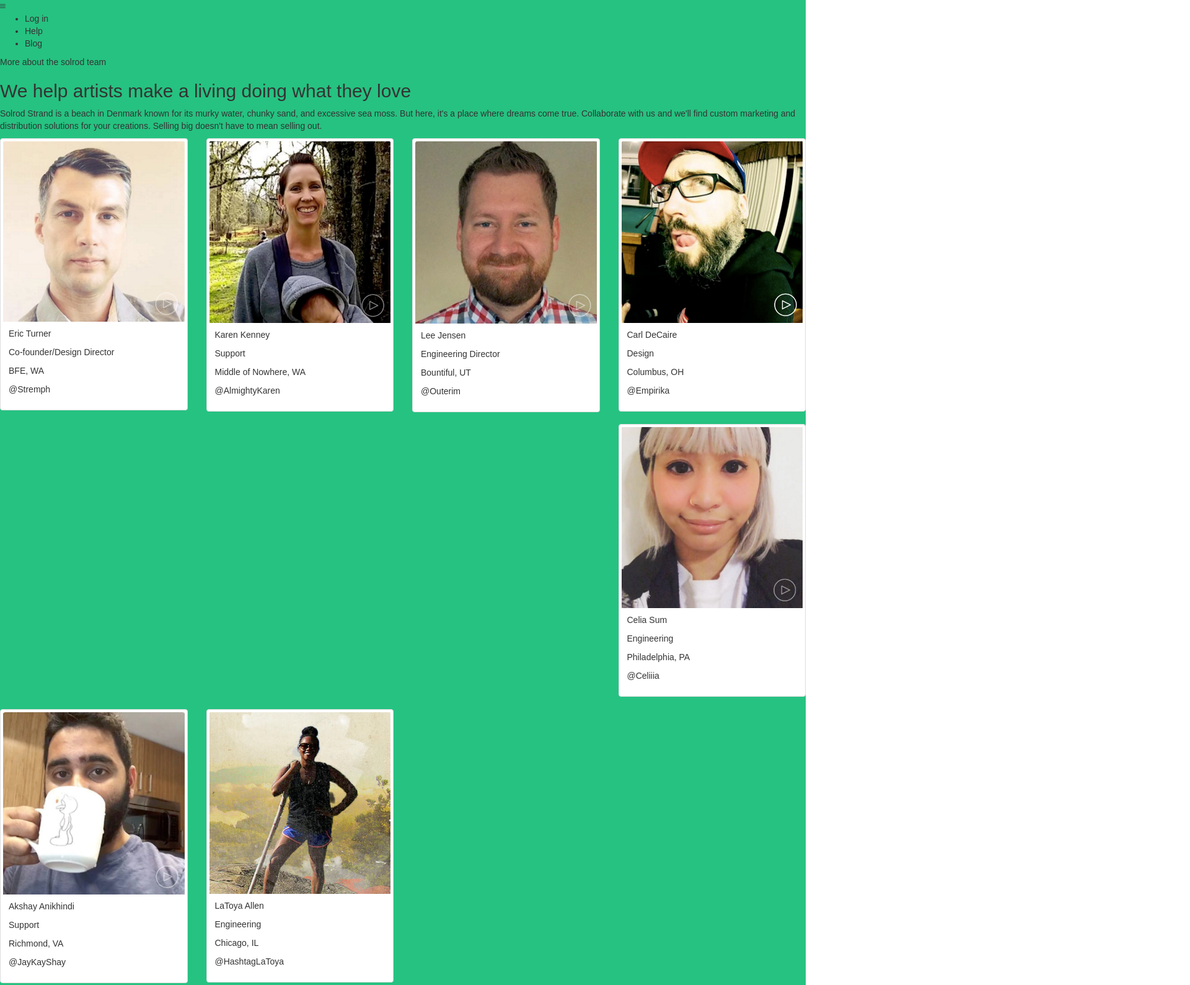
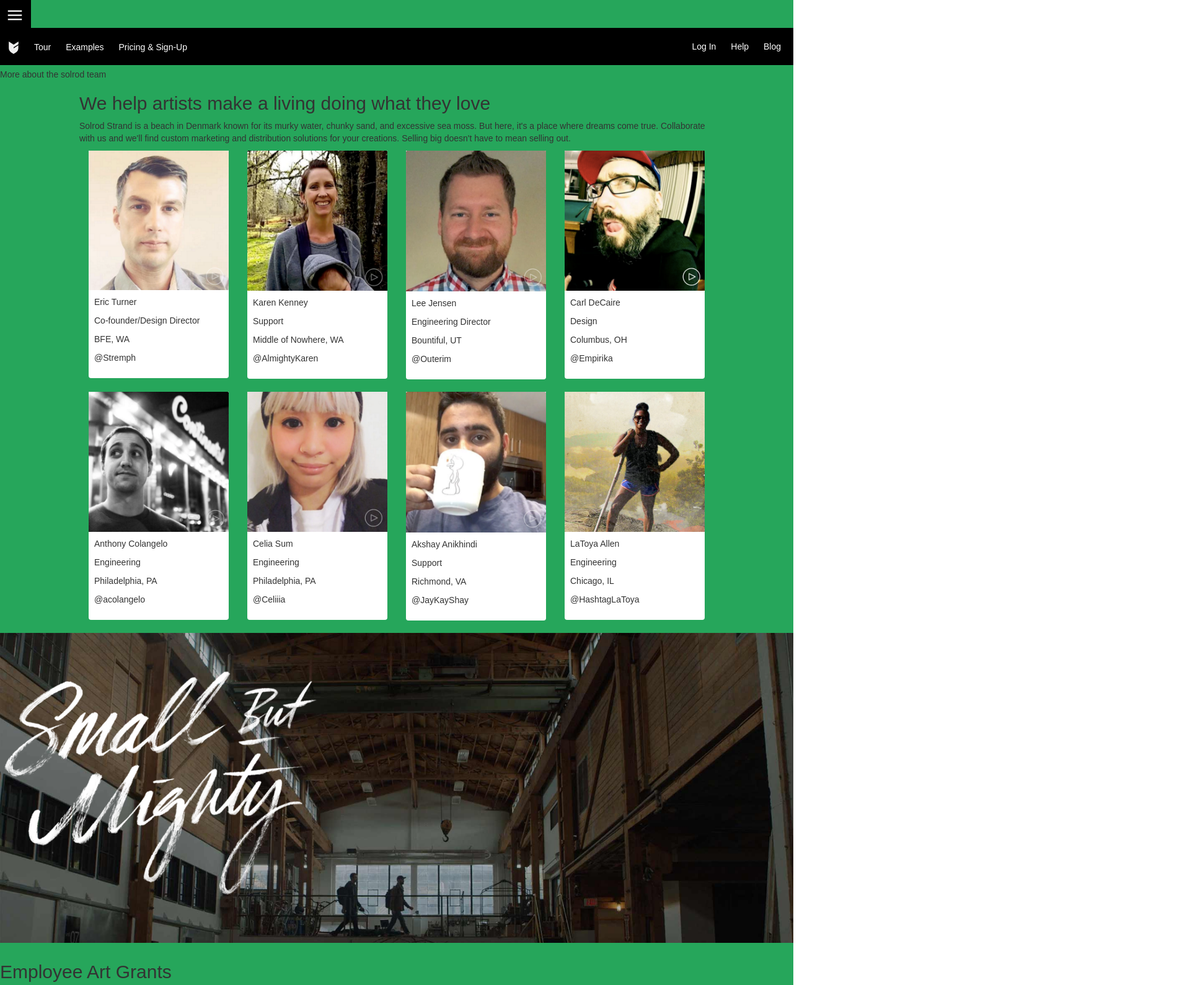
Before and after one commit to nstreetman/assignment-08, a plain HTML site: page index.html in a window 1280 px wide. Shown: the top 1589 px of the page at 62% size, 1920 px wide, since content can reach past the window. Drawn offline with nearby package versions, Linux system fonts and the light colour scheme.

Commit message:
needs media queries and a little more css

```diff
--- a/index.html
+++ b/index.html
@@ -10,34 +10,44 @@
   </head>
   <body>
     <div class="container-body">
-      <nav class="nav_collapsible">
-          <span class="nav__hamburger"><i class="ion-navicon"></i></span>
-
-          <ul class="nav__full-site-options">
-             <li>Log in</li>
+      <nav class="nav_collapsed">
+          <p class="nav__hamburger"><i class="ion-navicon"></i></p>
+      </nav>
+      <nav class="nav-full-site-options">
+          <ul class="nav-left">
+             <li><img src="./images/solrod-logo-fletch.svg" class="logo"</li>
+             <li>Tour</li>
+             <li>Examples</li>
+             <li>Pricing &amp Sign-Up</li>
+          </ul>
+          <ul class="nav-right">
+             <li>Log In</li>
              <li>Help</li>
              <li>Blog</li>
           </ul>
-       </nav>
+        </nav>
 
         <div class="more-about">
           <p>More about the solrod team</p>
         </div>
+
+        <div class="container-help-and-thumbnails">
         <div class="we-help">
           <h2>We help artists make a living doing what they love</h2>
           <p>Solrod Strand is a beach in Denmark known for its murky water, chunky sand, and excessive sea moss. But here, it's a place where dreams come true.  Collaborate with us and we'll find custom marketing and distribution solutions for your creations.  Selling big doesn't have to mean selling out.</p>
         </div>
 
         <!-- Employee Grid Begin -->
+        <div class="container-fluid">
         <div class="row">
               <div class="col-xs-12 col-md-3">
                 <div class="thumbnail" "employee_grid">
                     <img class="employee-portfolio"src="images/solrod-profile-pic-1-eric.png" alt="eric">
                     <div class="caption">
-                    <p>Eric Turner</p>
-                    <p>Co-founder/Design Director</p>
-                    <p>BFE, WA</p>
-                    <p>@Stremph</p>
+                    <p class="name-text">Eric Turner</p>
+                    <p class="secondary-text">Co-founder/Design Director</p>
+                    <p class="secondary-text">BFE, WA</p>
+                    <p class="green-text">@Stremph</p>
                     </div>
                 </div>
               </div>
@@ -46,10 +56,10 @@
                 <div class="thumbnail" "employee_grid">
                     <img class="employee-portfolio" src="images/solrod-profile-pic-2-karen.png" alt="Karen">
                     <div class="caption">
-                      <p>Karen Kenney</p>
-                      <p>Support</p>
-                      <p>Middle of Nowhere, WA</p>
-                      <p>@AlmightyKaren</p>
+                      <p class="name-text">Karen Kenney</p>
+                      <p class="secondary-text">Support</p>
+                      <p class="secondary-text">Middle of Nowhere, WA</p>
+                      <p class="green-text">@AlmightyKaren</p>
                     </div>
                 </div>
               </div>
@@ -58,10 +68,10 @@
                 <div class="thumbnail" "employee_grid">
                     <img class="employee-portfolio" src="images/solrod-profile-pic-3-lee.png" alt="Lee">
                     <div class="caption">
-                      <p>Lee Jensen</p>
-                      <p>Engineering Director</p>
-                      <p>Bountiful, UT</p>
-                      <p>@Outerim</p>
+                      <p class="name-text">Lee Jensen</p>
+                      <p class="secondary-text">Engineering Director</p>
+                      <p class="secondary-text">Bountiful, UT</p>
+                      <p class="green-text">@Outerim</p>
                     </div>
                 </div>
               </div>
@@ -70,10 +80,22 @@
                 <div class="thumbnail" "employee_grid">
                     <img class="employee-portfolio" src="images/solrod-profile-pic-4-carl.png" alt="Carl">
                     <div class="caption">
-                      <p>Carl DeCaire</p>
-                      <p>Design</p>
-                      <p>Columbus, OH</p>
-                      <p>@Empirika</p>
+                      <p class="name-text">Carl DeCaire</p>
+                      <p class="secondary-text">Design</p>
+                      <p class="secondary-text">Columbus, OH</p>
+                      <p class="green-text">@Empirika</p>
+                    </div>
+                </div>
+              </div>
+
+              <div class="col-xs-12 col-md-3">
+                <div class="thumbnail" "employee_grid">
+                    <img class="employee-portfolio" src="images/solrod-profile-pic-5-anthony.png" alt="Anthony">
+                    <div class="caption">
+                      <p class="name-text">Anthony Colangelo</p>
+                      <p class="secondary-text">Engineering</p>
+                      <p class="secondary-text">Philadelphia, PA</p>
+                      <p class="green-text">@acolangelo</p>
                     </div>
                 </div>
               </div>
@@ -82,10 +104,10 @@
                 <div class="thumbnail" "employee_grid">
                     <img class="employee-portfolio" src="images/solrod-profile-pic-6-cella.png" alt="Celia">
                     <div class="caption">
-                      <p>Celia Sum</p>
-                      <p>Engineering</p>
-                      <p>Philadelphia, PA</p>
-                      <p>@Celiiia</p>
+                      <p class="name-text">Celia Sum</p>
+                      <p class="secondary-text">Engineering</p>
+                      <p class="secondary-text">Philadelphia, PA</p>
+                      <p class="green-text">@Celiiia</p>
                     </div>
                 </div>
               </div>
@@ -94,10 +116,10 @@
                 <div class="thumbnail" "employee_grid">
                     <img class="employee-portfolio" src="images/solrod-profile-pic-7-ashkay.png" alt="Ashkay">
                     <div class="caption">
-                      <p>Akshay Anikhindi</p>
-                      <p>Support</p>
-                      <p>Richmond, VA</p>
-                      <p>@JayKayShay</p>
+                      <p class="name-text">Akshay Anikhindi</p>
+                      <p class="secondary-text">Support</p>
+                      <p class="secondary-text">Richmond, VA</p>
+                      <p class="green-text">@JayKayShay</p>
                     </div>
                 </div>
               </div>
@@ -106,21 +128,20 @@
                 <div class="thumbnail" "employee_grid">
                     <img class="employee-portfolio" src="images/solrod-profile-pic-8-latoya.png" alt="LaToya">
                     <div class="caption">
-                      <p>LaToya Allen</p>
-                      <p>Engineering</p>
-                      <p>Chicago, IL</p>
-                      <p>@HashtagLaToya</p>
+                      <p class="name-text">LaToya Allen</p>
+                      <p class="secondary-text">Engineering</p>
+                      <p class="secondary-text">Chicago, IL</p>
+                      <p class="green-text">@HashtagLaToya</p>
                     </div>
                 </div>
               </div>
         </div>
+      </div>
+    </div>
         <!-- Employee Grid End -->
-        <div class="jumbotron">
-              <div class="container small-but-mighty">
-                <img class="jumbo-small-mighty"src="images/solrod-team-background.jpg" alt="join-us">
-              </div>
+        <div class="jumbotron jumbo-small-mighty">
+                <div> <img class="mighty-overlay"src="images/solrod-small-but-mighty.png"></div>
         </div>
-        <div><img class="mighty-overlay"src="images/solrod-small-but-mighty.png"</div>
         <!-- Employee Art Grant -->
         <div class="art-grant-text">
           <h2>Employee Art Grants</h2>
@@ -189,9 +210,8 @@
 
         </div>
       </div>
-        <div class="jumbotron">
+        <div class="jumbotron Jumbo-join-us">
               <div class="container">
-                <img class="jumbo-join-us"src="images/solrod-drawingboard-background.jpg" alt="join-us">
               </div>
         </div>
         <div class="menu-icon">
--- a/scss/main.scss
+++ b/scss/main.scss
@@ -2,34 +2,113 @@
     box-sizing: border-box;
 }
 .container-body{
-  width: 1300px;
-  background-color: #26C281;
+  background-color: #26A65B;
   font-family: sans-serif;
   margin: 0 auto;
 }
+
+///navigation bars////
+.nav_collapsed {
+  background: #000;
+  color: #fff;
+  width: 50px;
+  height: 45px;
+  text-align: center;
+}
+
+i{
+  font-size: 36px;
+  padding-right: 2px;
+  padding-bottom: 2px;
+}
+
+.nav-full-site-options {
+  height: 60px;
+  background: #000;
+  color: #fff;
+  display: inline-block;
+  width: 100%;
+  padding-top: 20px;
+}
+.nav-left {
+  float: left;
+  padding-left: 10px;
+  margin-left: 0px;
+}
+
+.nav-right {
+  float: right;
+}
+ul {
+  list-style:  none;
+  display: inline-block;
+}
+li {
+  display: inline-block;
+  padding-right: 20px;
+}
+
+li .logo {
+  width: 25px;
+  height: 25px;
+}
+
+li:hover {
+  background-color: rgba(156, 156, 156, .3);
+}
+
+.thumbnail {
+  padding-left: 0;
+  padding-top: 0;
+  padding-right: 0;
+  border: 0px;
+}
+.container-help-and-thumbnails {
+  width: 80%;
+  margin-left: auto;
+  margin-right: auto;
+}
 .container-fluid img{
-  max-width: 350px;
-  max-height: 350px;
+    object-fit: cover;
 }
+.col-md-3:nth-child(4n+1){
+    clear: left;
+}
+///Jumbotrons///
+div .jumbo-small-mighty {
+  background: url("../images/solrod-team-background.jpg");
+  background-size: cover;
+  height: 500px;
+  margin-left: auto;
+  margin-right: auto;
+}
+
+.mighty-overlay {
+  	margin-left: auto;
+    margin-right: auto;
+  	width: 40%;
+  	height: 40%;
+}
+
+div .Jumbo-join-us{
+  background: url("../images/solrod-drawingboard-background.jpg");
+  background-size: cover;
+  height: 500px;
+  padding-top:  200px;
+  // padding-bottom: 400px;
+  margin: 0px;
+}
+
+///Footer
 
 .social img{
   max-width: 50px;
   max-height: 50px;
 }
 
-.jumbo-small-mighty {
-  width: 100%;
-  padding: 0px;
-  margin: 0px;
-}
-
-.mighty-overlay {
-  width: 50%;
-  position: relative;
-  top: -500px;
-  left-margin: auto;
-  right-margin: auto;
-}
-
-
 ////Media queries.../////
+// @media only screen and (@screen-md-min) {
+//     .employee_grid: nth-of-type(4n + 1) {
+//         clear: both;
+//     }
+// }
```
Also changed, not shown: css/styles.css, 1 other file.
